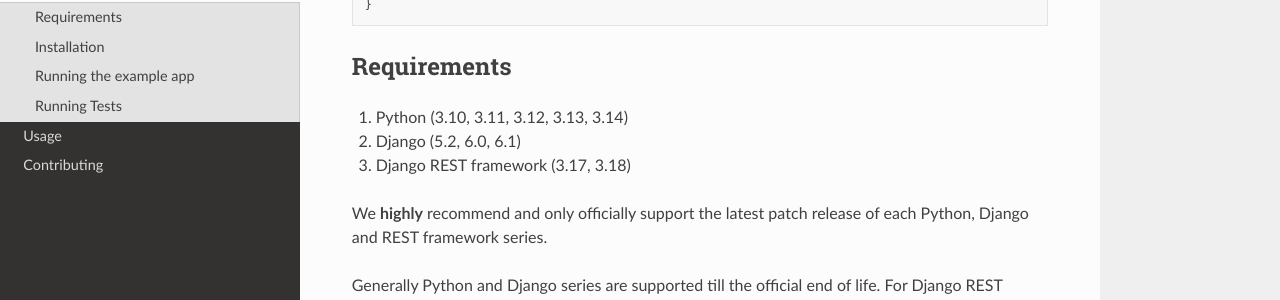
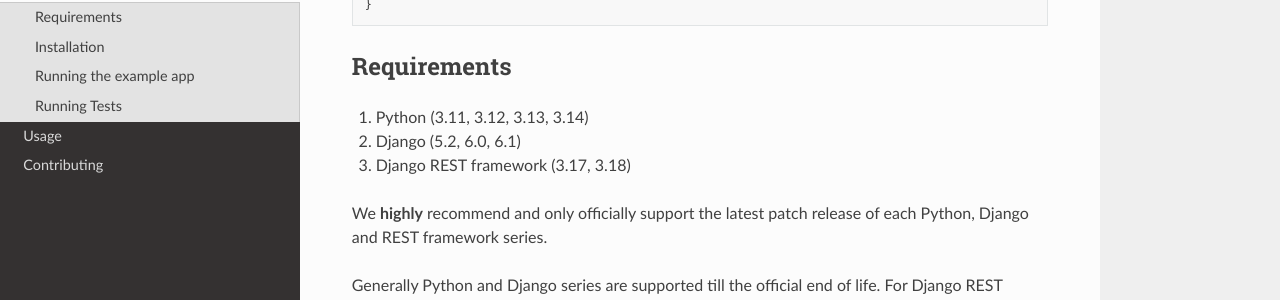
Before and after one commit to django-json-api/django-rest-framework-json-api, a Sphinx documentation site: the page built from docs/getting-started.md, in a window 1280 px wide and 900 px high, scrolled down 831 px. Shown: the part 150-450 px from the top of the window. Built offline with Sphinx 7.4.7 and the Read the Docs theme 3.1.0, drawn with Linux system fonts in a browser that asks for light colours; pages that are not in the unit, such as notebooks, are missing from menus.

Commit message:
Removed support for Python 3.10 (#1337)

```diff
--- a/README.rst
+++ b/README.rst
@@ -92,7 +92,7 @@
 Requirements
 ------------
 
-1. Python (3.10, 3.11, 3.12, 3.13, 3.14)
+1. Python (3.11, 3.12, 3.13, 3.14)
 2. Django (5.2, 6.0, 6.1)
 3. Django REST framework (3.17, 3.18)
 
--- a/docs/getting-started.md
+++ b/docs/getting-started.md
@@ -51,7 +51,7 @@
 
 ## Requirements
 
-1. Python (3.10, 3.11, 3.12, 3.13, 3.14)
+1. Python (3.11, 3.12, 3.13, 3.14)
 2. Django (5.2, 6.0, 6.1)
 3. Django REST framework (3.17, 3.18)
 
--- a/setup.py
+++ b/setup.py
@@ -86,7 +86,6 @@
         "Operating System :: OS Independent",
         "Programming Language :: Python",
         "Programming Language :: Python :: 3",
-        "Programming Language :: Python :: 3.10",
         "Programming Language :: Python :: 3.11",
         "Programming Language :: Python :: 3.12",
         "Programming Language :: Python :: 3.13",
@@ -113,6 +112,6 @@
         "django-filter": ["django-filter>=2.4"],
     },
     setup_requires=wheel,
-    python_requires=">=3.10",
+    python_requires=">=3.11",
     zip_safe=False,
 )
```
Also changed, not shown: CHANGELOG.md (+1 -0 lines), 2 other files.
